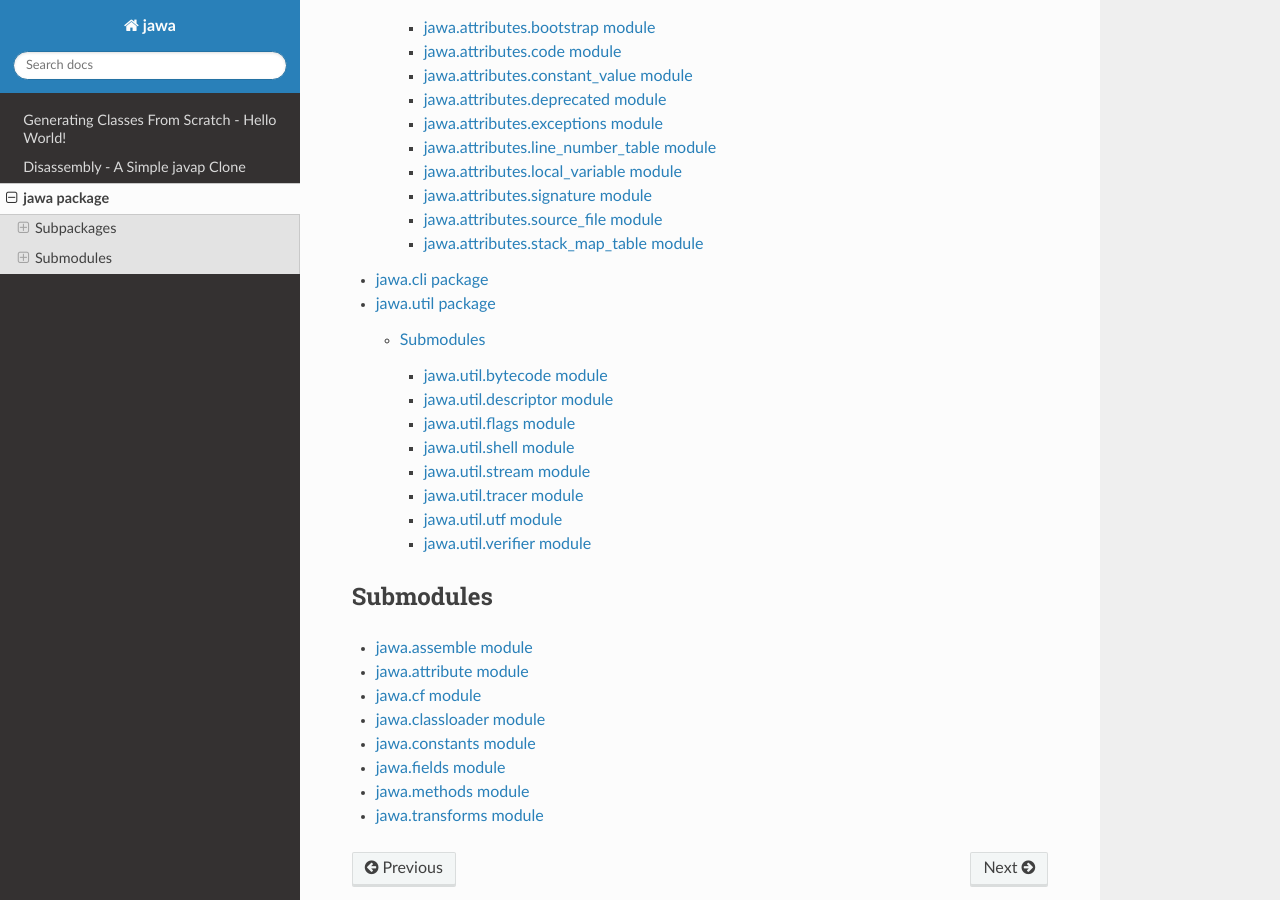
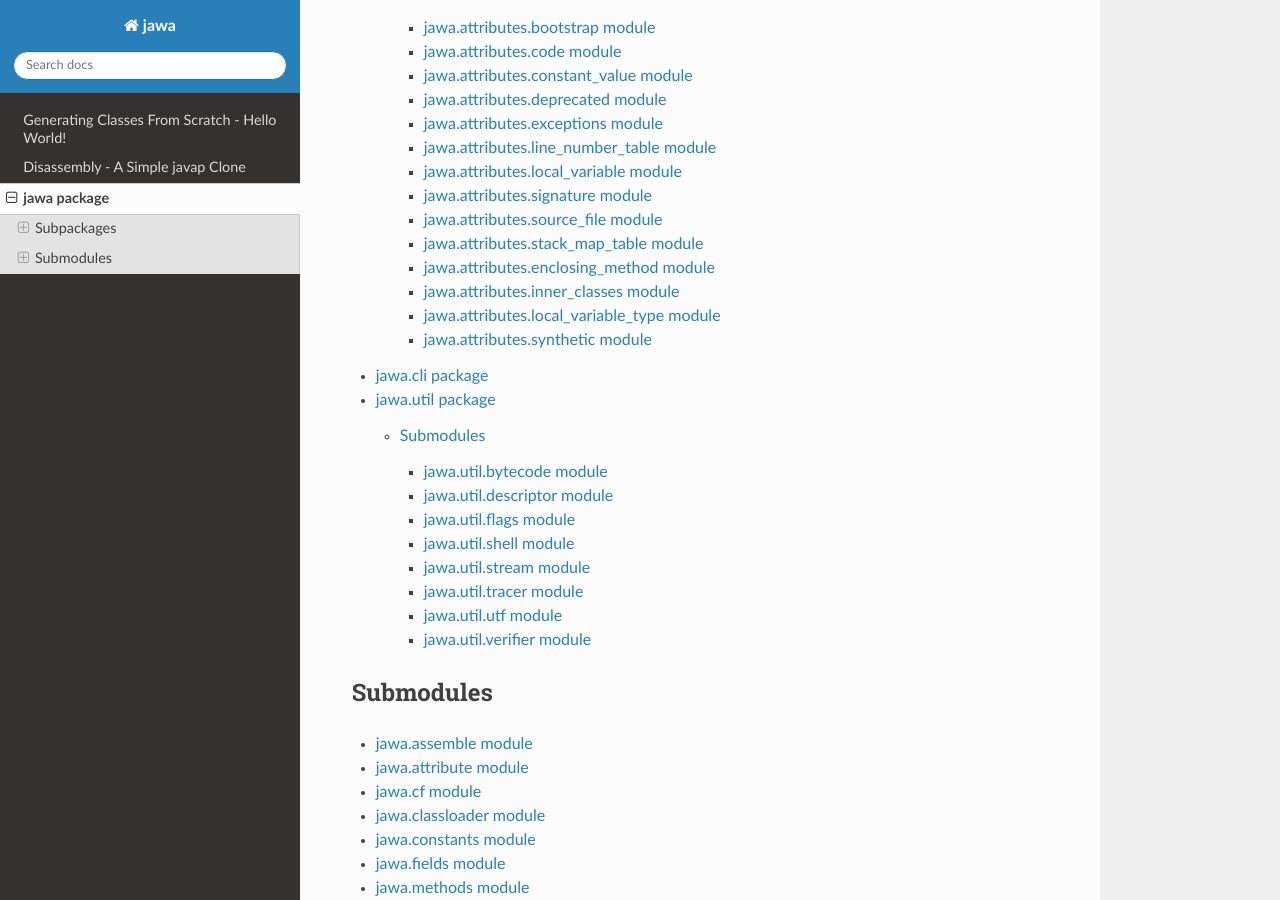
Before and after one commit to TkTech/lawu, a Sphinx documentation site: the page built from docs/jawa.rst, in a window 1280 px wide and 900 px high, scrolled down 396 px. Built offline with Sphinx 7.4.7 and the Read the Docs theme 2.0.0, drawn with Linux system fonts in a browser that asks for light colours.

Commit message:
Generate new attribute documentation stubs.

```diff
--- /dev/null
+++ b/docs/jawa.attributes.enclosing_method.rst
@@ -0,0 +1,7 @@
+jawa.attributes.enclosing\_method module
+========================================
+
+.. automodule:: jawa.attributes.enclosing_method
+    :members:
+    :undoc-members:
+    :show-inheritance:
--- /dev/null
+++ b/docs/jawa.attributes.inner_classes.rst
@@ -0,0 +1,7 @@
+jawa.attributes.inner\_classes module
+=====================================
+
+.. automodule:: jawa.attributes.inner_classes
+    :members:
+    :undoc-members:
+    :show-inheritance:
--- /dev/null
+++ b/docs/jawa.attributes.local_variable_type.rst
@@ -0,0 +1,7 @@
+jawa.attributes.local\_variable\_type module
+============================================
+
+.. automodule:: jawa.attributes.local_variable_type
+    :members:
+    :undoc-members:
+    :show-inheritance:
--- a/docs/jawa.attributes.rst
+++ b/docs/jawa.attributes.rst
@@ -21,3 +21,7 @@ Submodules
    jawa.attributes.signature
    jawa.attributes.source_file
    jawa.attributes.stack_map_table
+   jawa.attributes.enclosing_method
+   jawa.attributes.inner_classes
+   jawa.attributes.local_variable_type
+   jawa.attributes.synthetic
--- /dev/null
+++ b/docs/jawa.attributes.synthetic.rst
@@ -0,0 +1,7 @@
+jawa.attributes.synthetic module
+================================
+
+.. automodule:: jawa.attributes.synthetic
+    :members:
+    :undoc-members:
+    :show-inheritance:
```
